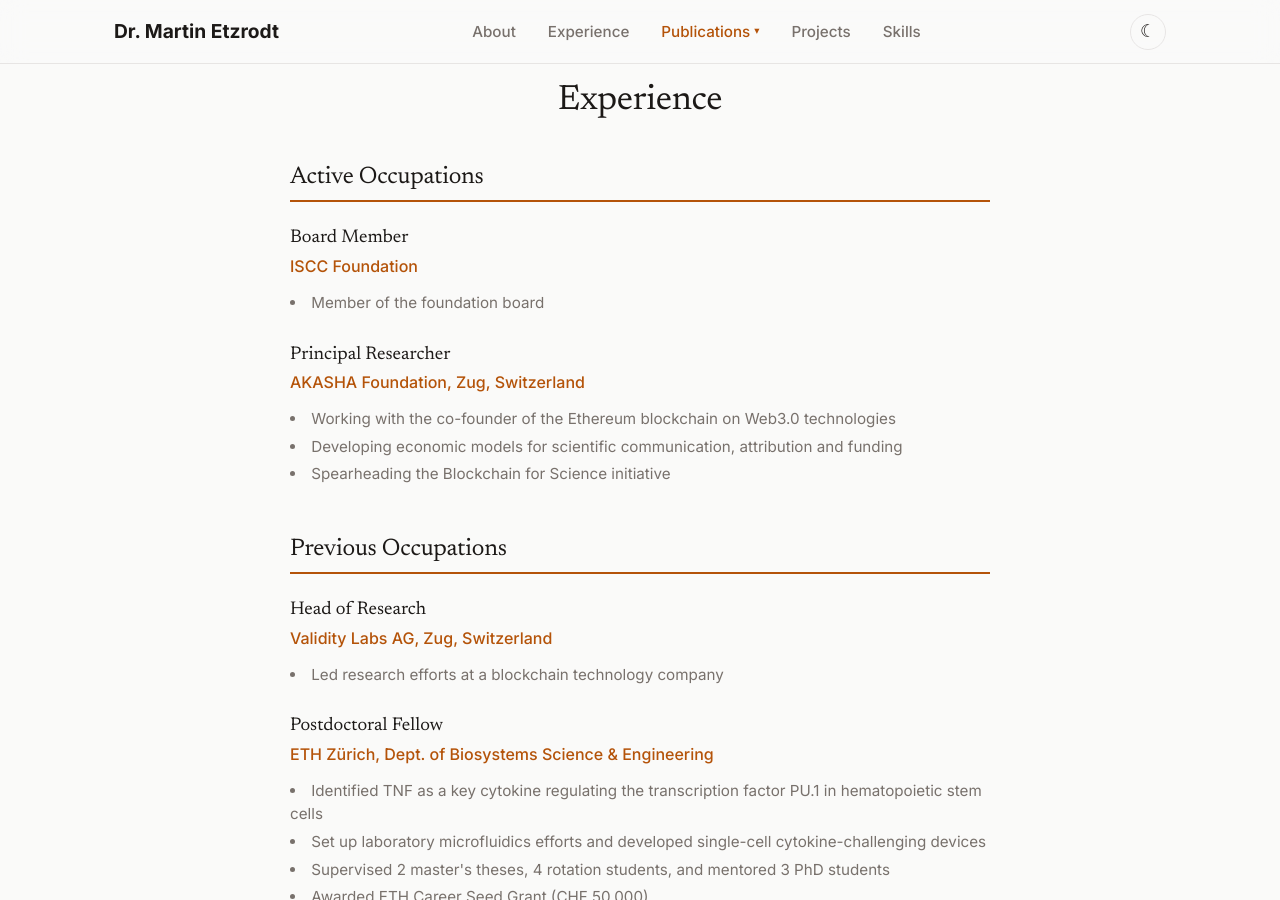
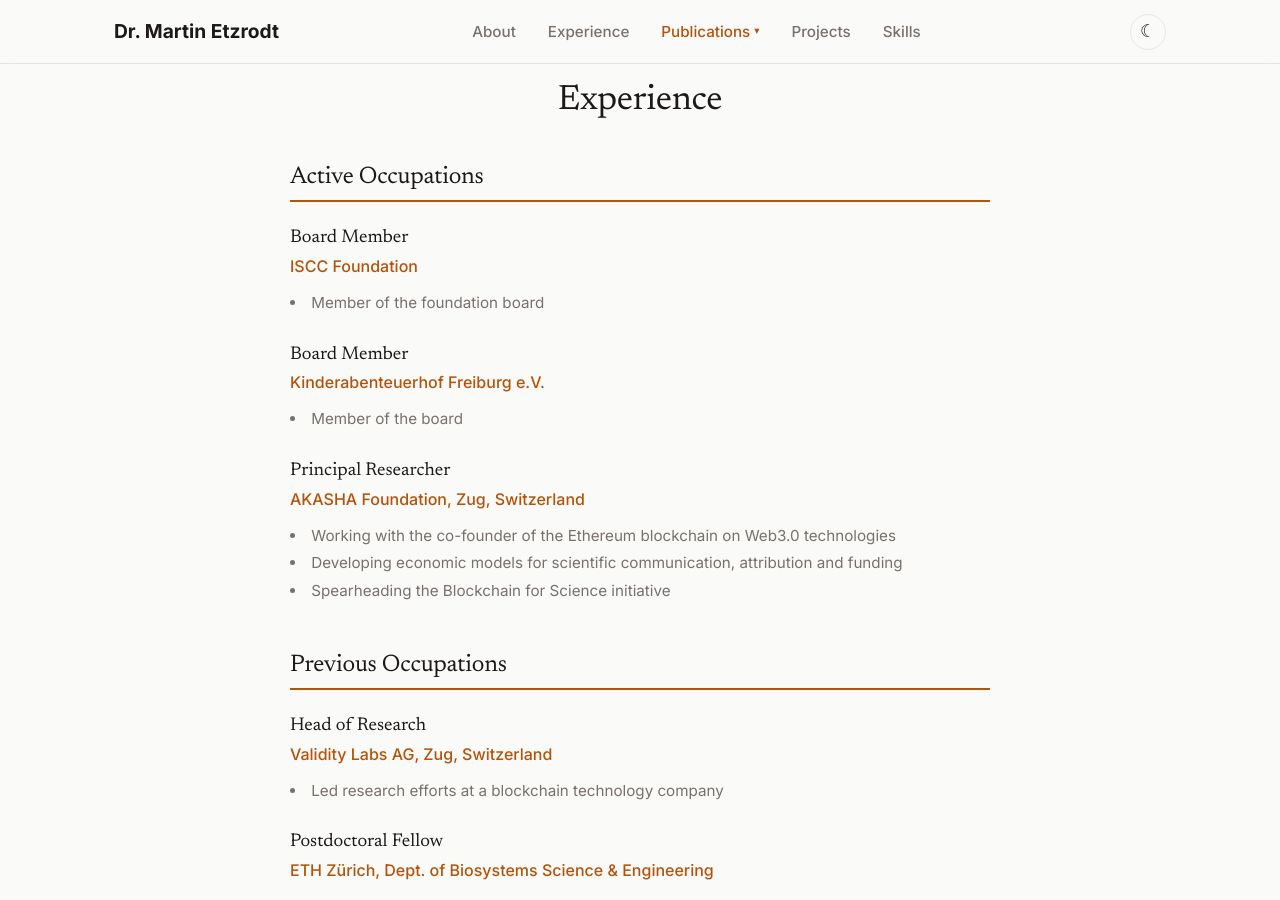
Before and after one commit to etzm/etzrodt-website, a Jekyll site: the page built from experience.html, in a window 1280 px wide and 900 px high. Built offline with Jekyll 4.4.1, drawn with Linux system fonts in a browser that asks for light colours.

Commit message:
content: add Kinderabenteuerhof Freiburg to active occupations
Co-Authored-By: Claude Opus 4.6 (1M context) <noreply@anthropic.com>

```diff
--- a/_data/experience.yml
+++ b/_data/experience.yml
@@ -4,6 +4,11 @@ active:
     company: "ISCC Foundation"
     details:
       - "Member of the foundation board"
+
+  - title: "Board Member"
+    company: "Kinderabenteuerhof Freiburg e.V."
+    details:
+      - "Member of the board"
 
   - title: "Principal Researcher"
     company: "AKASHA Foundation, Zug, Switzerland"
```
